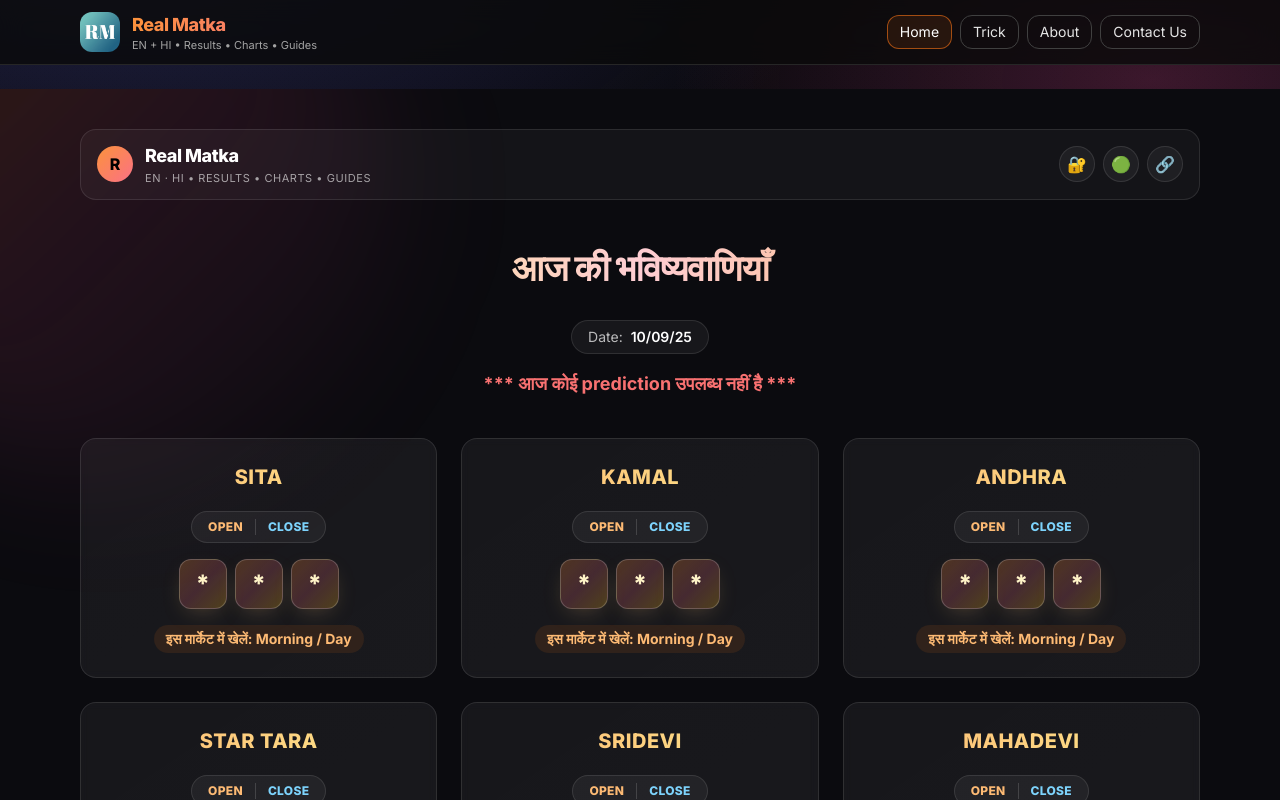
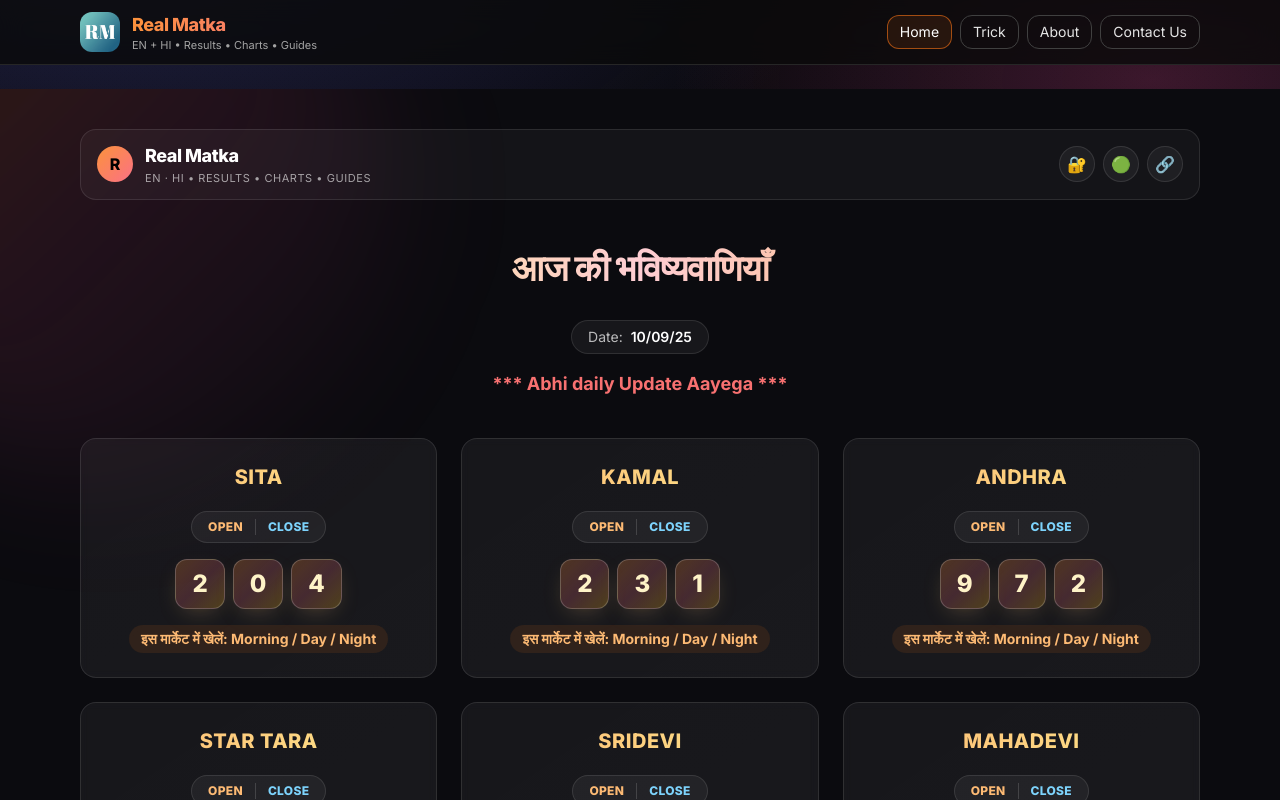
Before and after one commit to sdtwedding701-hub/realmatka, a Next.js app: page / in a window 1280 px wide. Shown: the top 800 px of the page. Built offline with nearby package versions, Linux system fonts and the light colour scheme.

Commit message:
Daily update: 11/09/25 changes

```diff
--- a/app/page.tsx
+++ b/app/page.tsx
@@ -4,12 +4,12 @@ import { useState } from "react";
 
 /** ====== DAILY MANUAL INPUT ====== */
 const MARKETS = [
-  { name: "Sita", digits: ["*", "*", "*"], play: "Morning / Day" },
-  { name: "Kamal", digits: ["*", "*", "*"], play: "Morning / Day" },
-  { name: "Andhra", digits: ["*", "*", "*"], play: "Morning / Day" },
-  { name: "Star Tara", digits: ["*", "*", "*"], play: "Morning / Day" },
-  { name: "Sridevi", digits: ["*", "*", "*"], play: "Morning / Day" },
-  { name: "Mahadevi", digits: ["*", "*", "*"], play: "Morning / Day" },
+  { name: "Sita", digits: [2, 0, 4], play: "Morning / Day / Night" },
+  { name: "Kamal", digits: [2, 3, 1], play: "Morning / Day / Night" },
+  { name: "Andhra", digits: [9, 7, 2], play: "Morning / Day / Night" },
+  { name: "Star Tara", digits: [0, 1, 5], play: "Morning / Day " },
+  { name: "Sridevi", digits: [4, 7, 2], play: "Day / Night " },
+  { name: "Mahadevi", digits: [8, 9, 7], play: "Morning / Day / Night" },
 ];
 
 /** ====== RELATED TRICKS (links) ====== */
@@ -165,7 +165,7 @@ export default function HomePage() {
 
           {noPrediction && (
             <p className="mt-4 text-center text-lg font-bold text-red-400">
-              *** आज कोई prediction उपलब्ध नहीं है ***
+              *** Abhi daily Update Aayega ***
             </p>
           )}
         </header>
```
